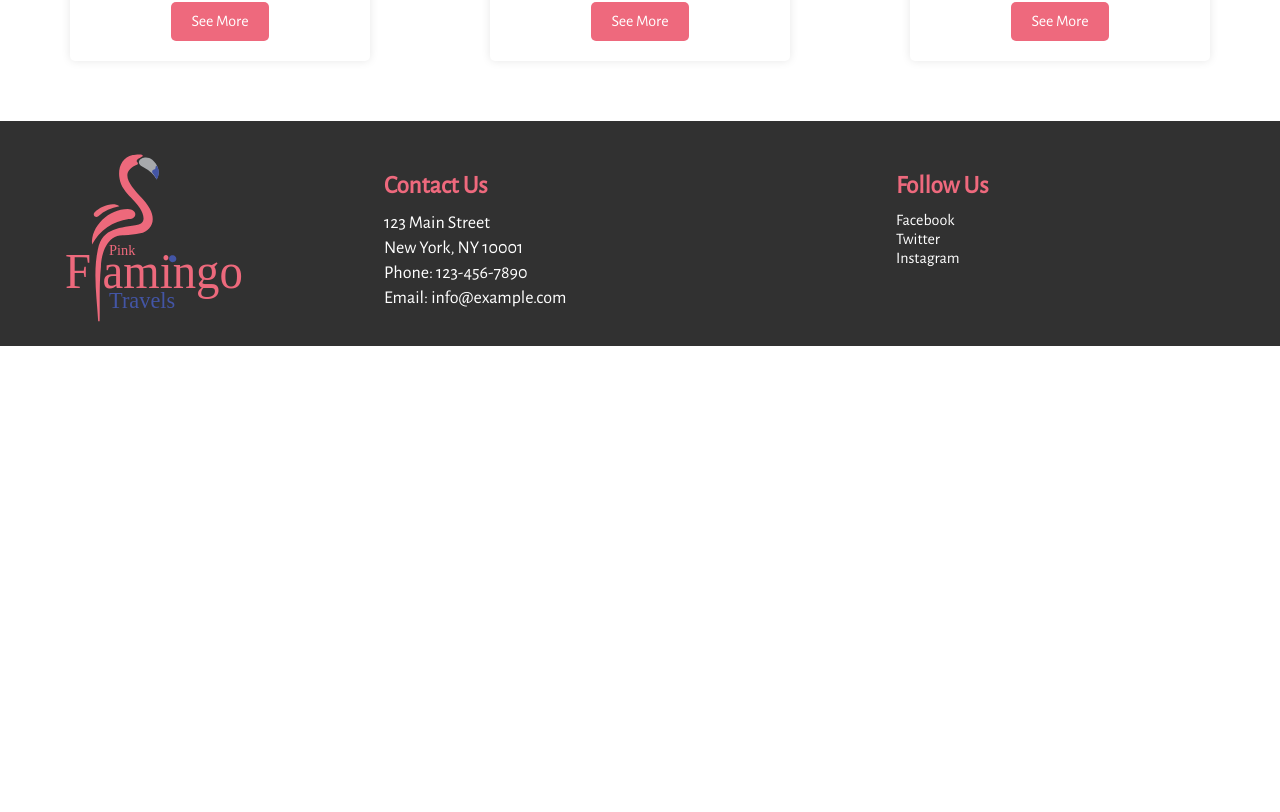
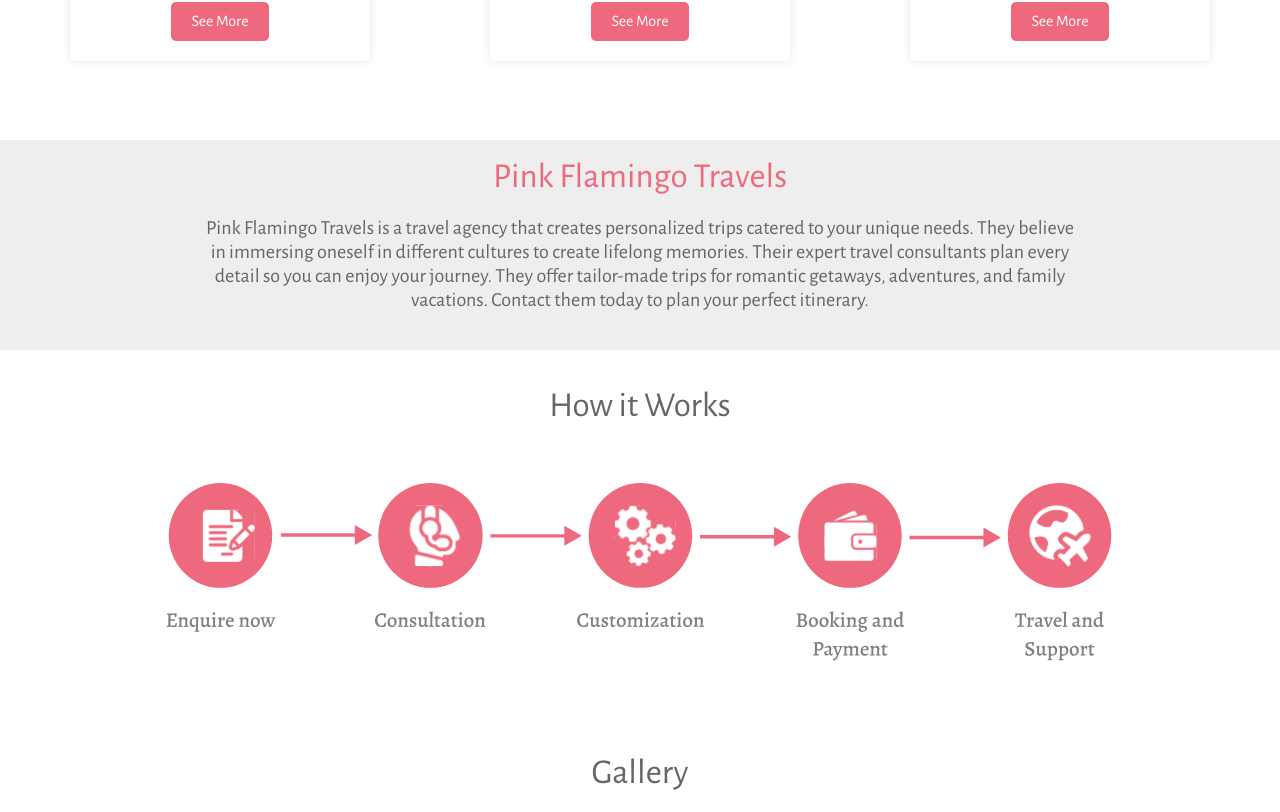
Before and after one commit to ChamudiRW/React-Application, a React (Create React App) app: page / in a window 1280 px wide. Shown: the part 1328-2140 px from the top of the page. Before the commit the page ends 1674 px from the top, so only its background shows below. Built offline with nearby package versions, Linux system fonts and the light colour scheme; the HTML template or start-up script is replaced by a standard one.

Commit message:
app.js with the edits

```diff
--- a/src/App.js
+++ b/src/App.js
@@ -3,6 +3,9 @@ import Navbar from './components/nav';
 import Hero from './components/heropage';
 import Footer from './components/footer';
 import Cards from './components/Cards/cards';
+import Aboutus from './components/aboutus';
+import How from './components/howitworks';
+import Gallery from './components/gallery';
 
 function App() {
   return (
@@ -12,6 +15,14 @@ function App() {
         <Hero />
         <br />
         <Cards />
+        <br />
+        <Aboutus />
+        <br />
+        <How />
+        <Gallery />
+        <br /> <br />
+        <br /> <br /> <br /> <br />
+        <br /> <br />
       </div>
       <div className="footer">
         <Footer />
```
